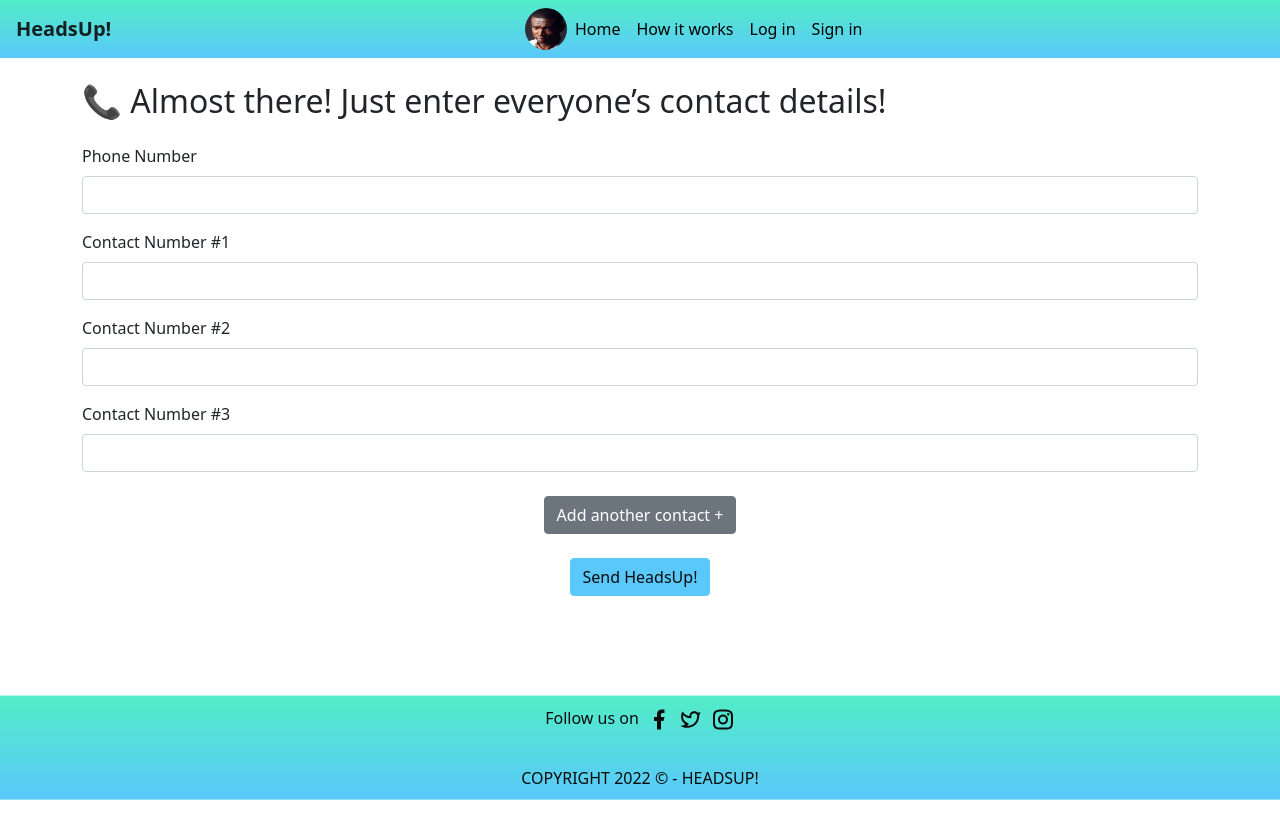
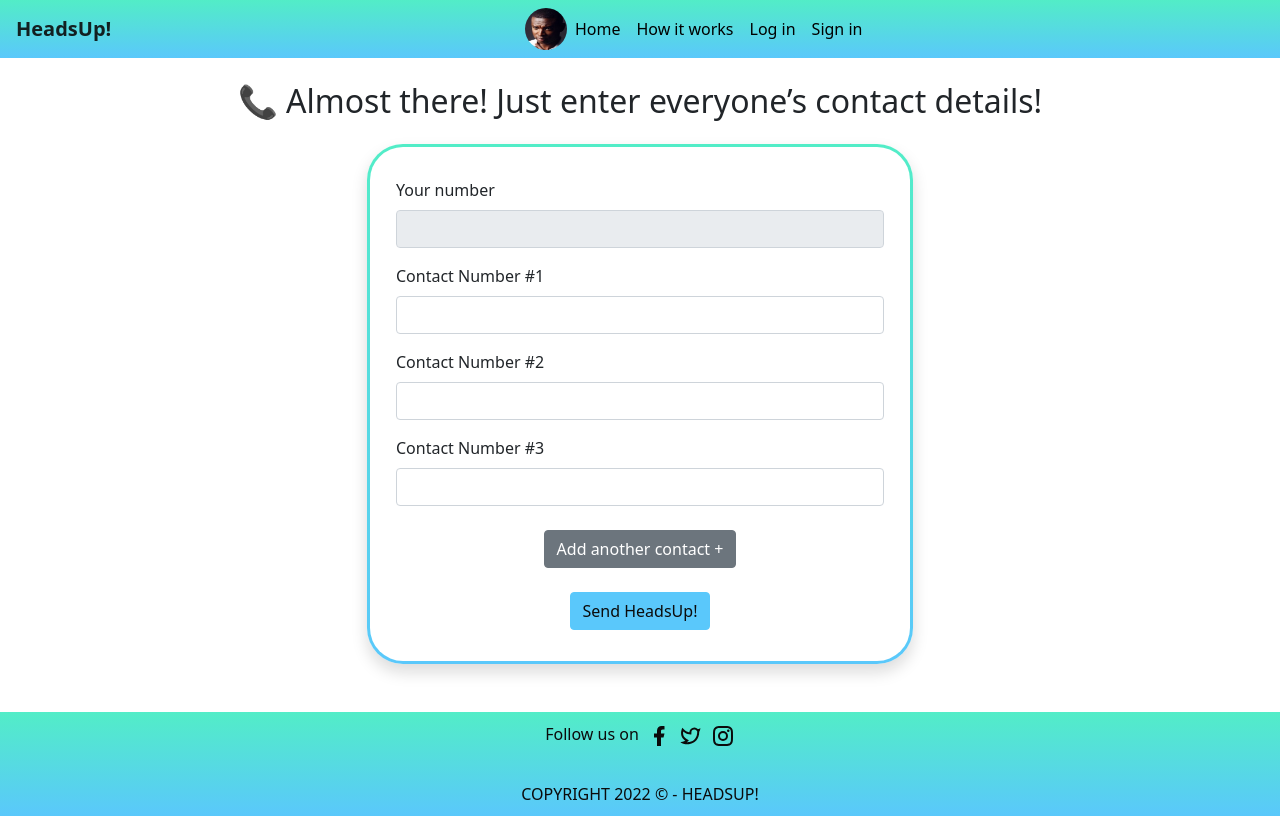
Before and after one commit to Ahyeonn/COLAB-8, a Vue app in the folder front-end/: page /contact-info in a window 1280 px wide. Built offline with nearby package versions, Linux system fonts and the light colour scheme.

Commit message:
feat: update UI

```diff
--- a/front-end/src/views/ContactInfo.vue
+++ b/front-end/src/views/ContactInfo.vue
@@ -4,15 +4,20 @@ import BaseButton from "@/components/UI/BaseButton";
 </script>
 
 <template>
-  <h2 class="my-4">📞 Almost there! Just enter everyone’s contact details! </h2>
+  <h2 class="my-4 text-md-center">📞 Almost there! Just enter everyone’s contact details! </h2>
+  <div class="row">
+    <div class="col-md-6 mx-auto">
+      <div class="card shadow">
+        <div class="card-body">
           <form>
-    <!-- Phone Number -->
+            <!-- Host phone-number -->
             <div class="mb-3">
               <BaseInput
                   class="form-control"
-          name="phone-number"
-          label="Phone Number"
-          type="phone"
+                  name="host-phone-number"
+                  label="Your number"
+                  type="tel"
+                  disabled
               />
             </div>
             <!-- Contact Number #1 -->
@@ -53,6 +58,10 @@ import BaseButton from "@/components/UI/BaseButton";
                 label="Send HeadsUp!"
             />
           </form>
+        </div>
+      </div>
+    </div>
+  </div>
 </template>
 
 <style scoped>
--- a/front-end/src/views/HomeView.vue
+++ b/front-end/src/views/HomeView.vue
@@ -1,8 +1,6 @@
 <script>
 import BaseInput from "@/components/Form/BaseInput";
 import BaseButton from "@/components/UI/BaseButton";
-
-// import { mapActions } from 'vuex'
 
 export default {
   name: "HomeView",
@@ -30,10 +28,10 @@ export default {
 </script>
 
 <template>
-  <h3 class="my-4"> 👋 Hi there! Let's get started on your heads up!</h3>
+  <h3 class="my-4 text-center"> 👋 Hi there! Let's get started on your heads up!</h3>
   <div class="row">
     <div class="col-md-6 mx-auto">
-      <div class="card">
+      <div class="card shadow">
         <div class="card-body">
           <form @submit.prevent="onSubmit">
             <!-- Name -->
@@ -42,6 +40,7 @@ export default {
                   class="form-control"
                   name="hostName"
                   label="Name"
+                  placeholder="Host Name"
                   :modelValue="meeting.hostName"
                   @input:modelValue="(event) => meeting.hostName = event.target.value"
               />
@@ -82,7 +81,7 @@ export default {
             <div class="text-center py-3">
               <BaseButton
                   type="submit"
-                  class="btn-primary text-center"
+                  class="btn-primary text-center px-5"
                   label="Continue"
               />
             </div>
@@ -94,8 +93,4 @@ export default {
 </template>
 
 <style scoped lang="scss">
-.card {
-  border-radius: 36px;
-  padding: 15px 10px;
-  }
 </style>
```
Lines whose indentation alone changed are shown as unchanged.
